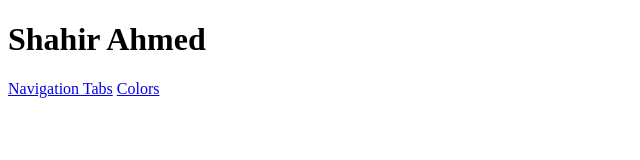
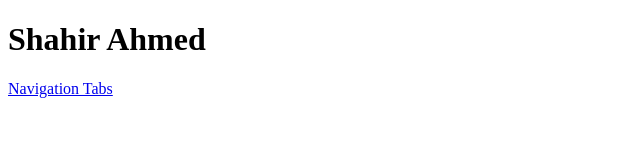
Before and after one commit to cirem52/cloud_technology, a plain HTML site: page index.html in a window 1280 px wide. Shown: the full height of the page, 0-640 px from the left. Drawn offline with Linux system fonts and the light colour scheme.

Commit message:
Update index.html

```diff
--- a/index.html
+++ b/index.html
@@ -12,7 +12,6 @@
     </div>
     <div>
         <a href="activity/sep14.html" target="_blank" rel="noopener noreferrer">Navigation Tabs</a>
-        <a href="rgb_img_shahir/colors.html" target="_blank" rel="noopener noreferrer">Colors</a>
     </div>
 </body>
 </html>
```
